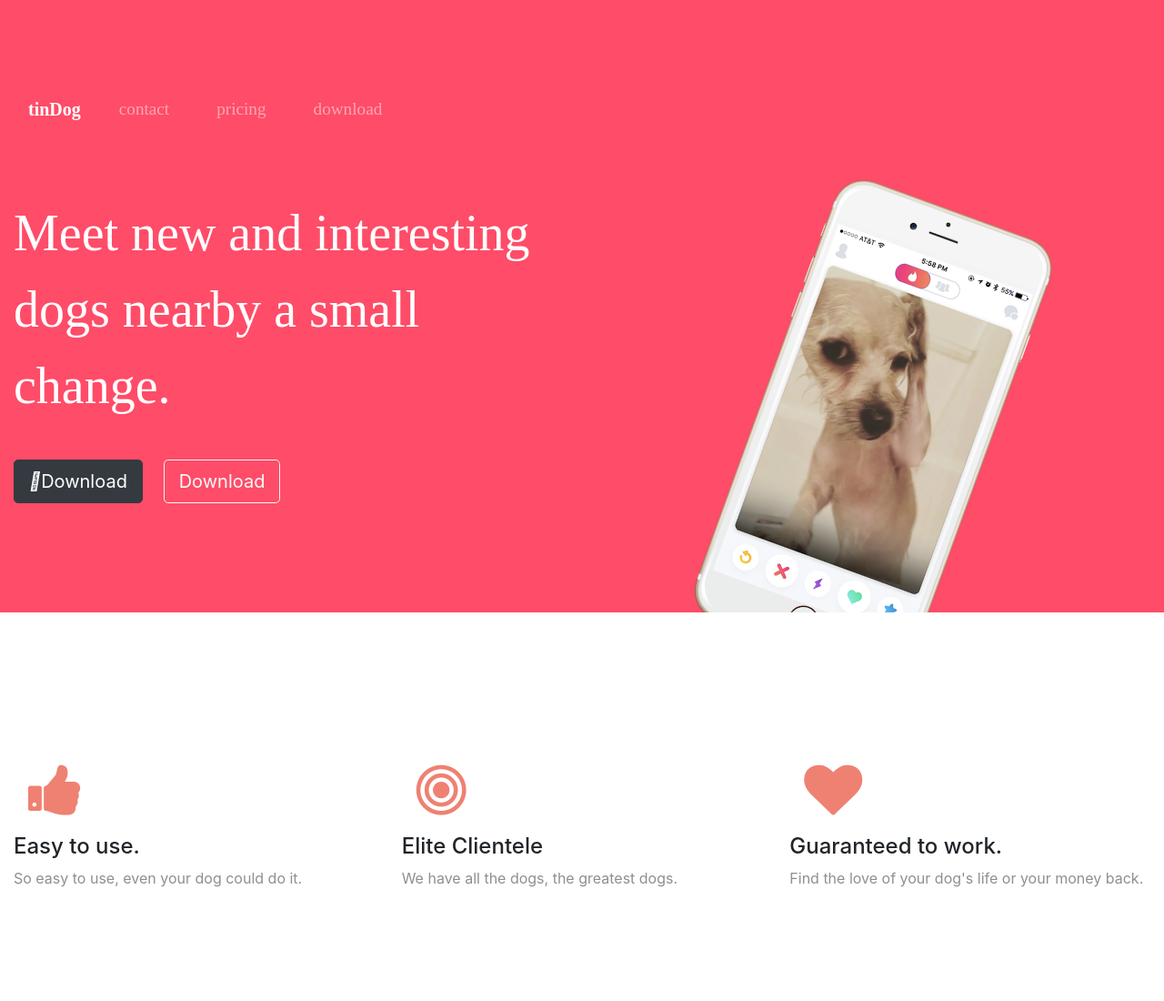
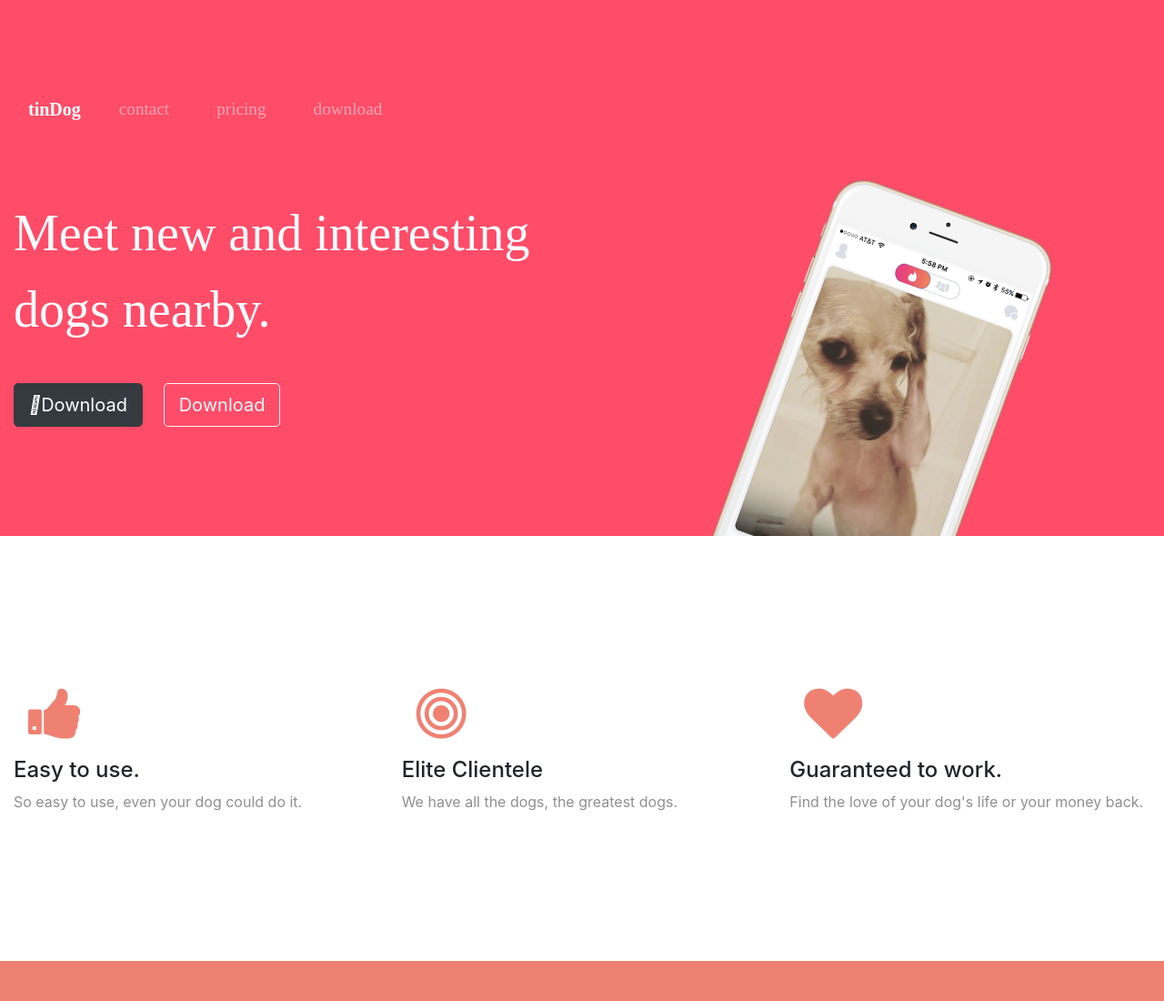
Before and after one commit to Saba-Majid/TinDogSite, a plain HTML site: page index.html in a window 1280 px wide. Shown: the top 1100 px of the page at 91% size. Drawn offline with nearby package versions, Linux system fonts and the light colour scheme; some icons are missing.

Commit message:
Small change removed

```diff
--- a/index.html
+++ b/index.html
@@ -60,7 +60,7 @@
       <div class="row">
 
         <div class="col-lg-6">
-          <h1 class="big-heading">Meet new and interesting dogs nearby a small change.</h1>
+          <h1 class="big-heading">Meet new and interesting dogs nearby.</h1>
           <button type="button" class="btn btn-dark btn-lg download-button"><i
               class="fa-brands fa-apple"></i>Download</button>
           <button type="button" class="btn btn-outline-light btn-lg download-button"><i
```
